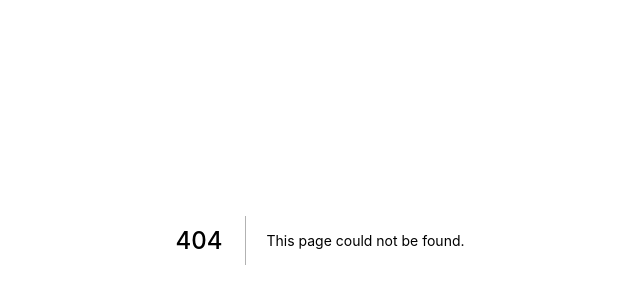
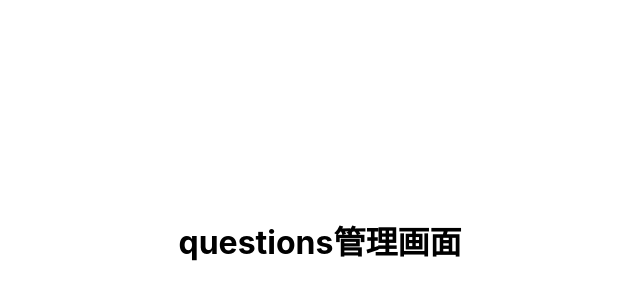
Before and after one commit to B-s-tech/spidy_frontend, a Next.js app in the folder app/: page /admin/questions in a window 1280 px wide. Before the commit this address had no page. Shown: the part 160-460 px from the top of the page, without its empty margins (320-960 px from the left). Built offline with nearby package versions, Linux system fonts and the light colour scheme.

Commit message:
create questions api

```diff
--- /dev/null
+++ b/app/pages/admin/questions/index.js
@@ -0,0 +1,10 @@
+import Head from 'next/head'
+import styles from '../../../styles/Home.module.scss';
+
+export default function AdminQuestions() {
+  return (
+    <div className={styles.container}>
+      <h1>questions管理画面</h1>
+    </div>
+  )
+}
--- a/app/pages/sections/actions.js
+++ b/app/pages/sections/actions.js
@@ -1,7 +1,7 @@
 import axios from 'axios';
 export const FETCH_SECTIONS = 'FETCH_SECTIONS';
 
-const ROOT_URL = 'http://localhost:5000/'
+const ROOT_URL = 'http://localhost:5000'
 
 export const fetchSections = () => async dispatch => {
   const response = await axios.get(`${ROOT_URL}/sections`)
```
